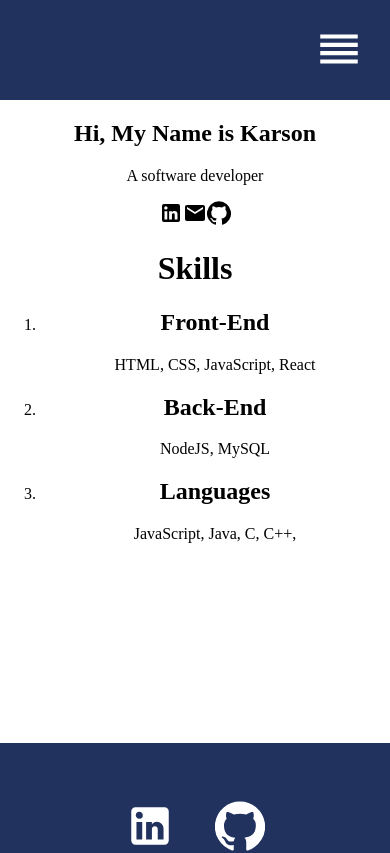
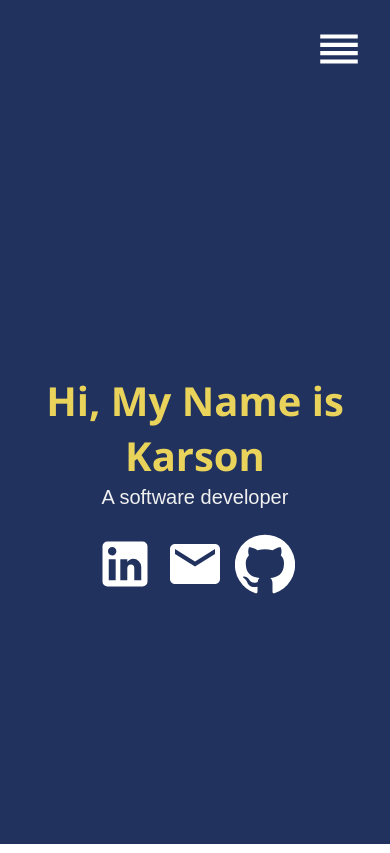
Before and after one commit to YoKarson/project2, a React (Create React App) app in the folder portfolio-website/: page / in a window 390 px wide. Shown: the top 853 px of the page. Built offline with nearby package versions, Linux system fonts and the light colour scheme.

Commit message:
added css for home

```diff
--- a/portfolio-website/src/pages/Home.js
+++ b/portfolio-website/src/pages/Home.js
@@ -2,6 +2,7 @@
 import LinkedInIcon from "@material-ui/icons/LinkedIn";
 import GithubIcon from "@material-ui/icons/GitHub";
 import EmailIcon from "@material-ui/icons/Email";
+import "../styles/Home.css";
 
 function Home() {
   return (
--- /dev/null
+++ b/portfolio-website/src/styles/Home.css
@@ -0,0 +1,80 @@
+.home {
+  width: 100%;
+  align-items: center;
+  font-family: "Arial", sans-serif;
+  color: #3e497a;
+}
+
+.about {
+  width: 100%;
+  height: calc(100vh - 100px);
+  display: flex;
+  flex-direction: column;
+  justify-content: center;
+  align-items: center;
+  text-align: center;
+  background-color: #21325e;
+  color: #f0f0f0;
+}
+
+.about h2 {
+  font-family: "Segoe UI", Tahoma, Geneva, Verdana, sans-serif;
+  font-size: 80px;
+  color: #e9d35b;
+  height: 50px;
+}
+
+.about .prompt {
+  width: 40%;
+  font-size: 30px;
+}
+.prompt svg {
+  font-size: 60px;
+  margin: 5px;
+  color: white;
+}
+
+.skills {
+  font-size: 35px;
+  width: 100%;
+  display: flex;
+  justify-content: center;
+  flex-direction: column;
+  align-items: center;
+}
+
+.skills h1 {
+  color: #3e497a;
+}
+
+.skills .list {
+  list-style: none;
+  width: 60%;
+}
+
+.list span {
+  font-size: 20px;
+}
+
+@media only screen and (max-width: 600px) {
+  .about h2 {
+    font-size: 40px;
+  }
+
+  .about .prompt {
+    margin-top: 10px;
+    font-size: 20px;
+    width: 80%;
+  }
+
+  .skills {
+    text-align: center;
+  }
+  .list {
+    padding: 0;
+  }
+
+  .skills h2 {
+    font-size: 30px;
+  }
+}
```
